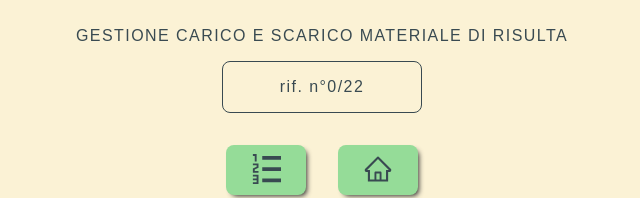
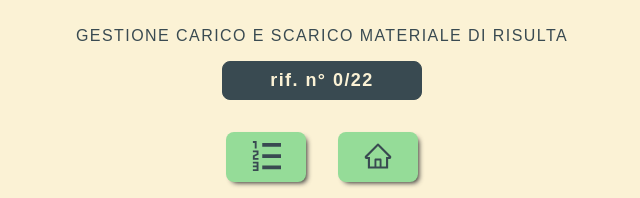
Before and after one commit to RobertoCastelli/fir, a React (Create React App) app: page /carico in a window 1280 px wide. Shown: the part 226-424 px from the top of the page, without its empty margins (318-958 px from the left). Built offline with nearby package versions, Linux system fonts and the light colour scheme; no server answers; the database is empty.

Commit message:
fixed bug on refresh page

```diff
--- a/src/components/Carico.jsx
+++ b/src/components/Carico.jsx
@@ -1,6 +1,7 @@
 import React, { useContext } from "react"
 // COMPONENTS
 import { Spinner } from "./Spinner"
+import { Content } from "./Content"
 // ICONS
 import { BsMinecartLoaded } from "react-icons/bs"
 import { FiDownload } from "react-icons/fi"
@@ -20,7 +21,9 @@ export const Carico = () => {
 
   return (
     <>
-      {!isLoading || !cassone.cer ? (
+      {(() => {
+        if (cassone.length !== 0) {
+          return (
             <div className="wrapper-carico" style={{ color: cassone.colore }}>
               <div className="title-carico">CARICO</div>
               <div className="cer-carico">CER {cassone.cer}</div>
@@ -55,9 +58,13 @@ export const Carico = () => {
                 <FiDownload size={20} />
               </button>
             </div>
-      ) : (
-        <Spinner />
-      )}
+          )
+        } else if (isLoading) {
+          return <Spinner />
+        } else {
+          return <Content />
+        }
+      })()}
     </>
   )
 }
--- a/src/components/ElencoCarichi.jsx
+++ b/src/components/ElencoCarichi.jsx
@@ -5,6 +5,8 @@ import { ContextData } from "../context"
 export const ElencoCarichi = () => {
   const { year, cassone, handleCheckbox } = useContext(ContextData)
   return (
+    <>
+      {cassone.length !== 0 ? (
         <div className="wrapper-filtered">
           <ul className="ul-filtered">
             {cassone.carico.map((elem, i) => {
@@ -23,5 +25,9 @@ export const ElencoCarichi = () => {
             })}
           </ul>
         </div>
+      ) : (
+        <div>nessun carico presente</div>
+      )}
+    </>
   )
 }
--- a/src/components/Title.jsx
+++ b/src/components/Title.jsx
@@ -18,7 +18,7 @@ export const Title = () => {
         <h1 className="title-title">F.I.R. </h1>
         <div>GESTIONE CARICO E SCARICO MATERIALE DI RISULTA</div>
         <div className="rif-title">
-          rif. n°{rifProgressivo}/{year}
+          rif. n° {rifProgressivo}/{year}
         </div>
       </div>
       <Link to="/log">
--- a/src/index.css
+++ b/src/index.css
@@ -82,9 +82,13 @@ button:active {
 .rif-title {
   border: 1px solid var(--blue);
   border-radius: 0.5rem;
-  padding: 1rem;
+  padding: 0.5rem;
   width: 200px;
   margin: 1rem auto;
+  background-color: var(--blue);
+  color: var(--sand);
+  font-weight: bold;
+  font-size: large;
 }
 
 /**********/
```
Lines whose indentation alone changed are shown as unchanged.
